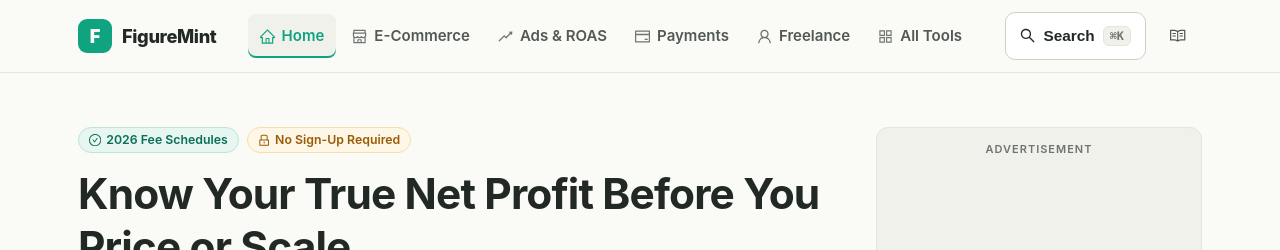
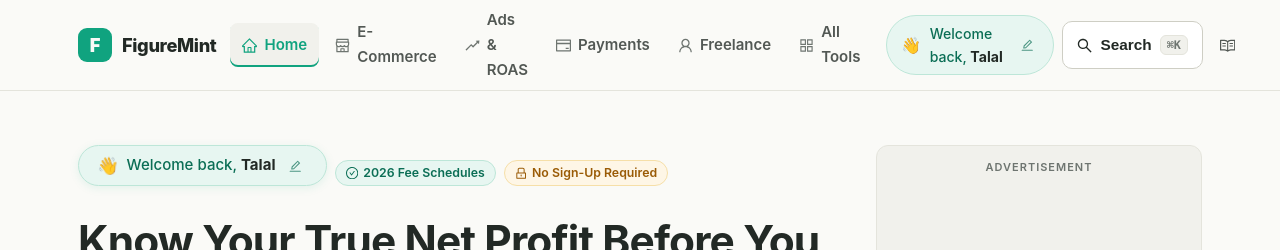
Before and after one commit to Talalilyas1208/FigureMint, a Next.js app: page / in a window 1280 px wide. Shown: the top 250 px of the page. Built offline with nearby package versions, Linux system fonts and the light colour scheme; no server answers; the database is empty; what @ant-design/nextjs-registry would draw is missing.

Commit message:
feat(ui): add primary patcher hover shadow to tiles and animated welcome back greeting with user name

```diff
--- a/src/app/page.tsx
+++ b/src/app/page.tsx
@@ -8,6 +8,7 @@ import { AdSlot } from "@/components/ads/AdSlot";
 import { QuickMarginPulse } from "@/components/engagement/QuickMarginPulse";
 import { ToolGridSection } from "@/components/engagement/ToolGridSection";
 import { HomeJsonLd } from "@/components/seo/HomeJsonLd";
+import { WelcomeBack } from "@/components/ui/WelcomeBack";
 
 export const metadata: Metadata = {
   title: "FigureMint — 2026 Seller, Creator & Freelance Net Profit Calculators",
@@ -50,7 +51,8 @@ export default function HomePage() {
       <div className="container">
         <div className="content-with-rail">
           <div>
-            <div style={{ display: "flex", flexWrap: "wrap", gap: 8, marginBottom: 14 }}>
+            <div style={{ display: "flex", flexWrap: "wrap", alignItems: "center", gap: 8, marginBottom: 14 }}>
+              <WelcomeBack defaultName="Talal" variant="hero" />
               <AppBadge tone="emerald" icon={<CheckCircleOutlined />}>
                 2026 Fee Schedules
               </AppBadge>
--- a/src/components/layout/Header.tsx
+++ b/src/components/layout/Header.tsx
@@ -7,6 +7,7 @@ import { CloseOutlined, MenuOutlined, ReadOutlined, SearchOutlined } from "@ant-
 import { useAppDispatch, useAppSelector } from "@/store/hooks";
 import { toggleWarmPaper } from "@/store/uiSlice";
 import { AppButton } from "@/components/ui/AppButton";
+import { WelcomeBack } from "@/components/ui/WelcomeBack";
 import { SearchModal } from "./SearchModal";
 import { MobileNavDrawer } from "./MobileNavDrawer";
 import { NAV_LINKS, getActiveNavHref } from "./navConfig";
@@ -63,6 +64,7 @@ export function Header() {
           </nav>
 
           <div className="header-controls">
+            <WelcomeBack defaultName="Talal" variant="compact" className="desktop-only" />
             <AppButton
               variant="secondary"
               onClick={() => setSearchOpen(true)}
--- /dev/null
+++ b/src/components/ui/WelcomeBack.tsx
@@ -0,0 +1,90 @@
+"use client";
+
+import React, { useEffect, useState } from "react";
+import { EditOutlined, CheckOutlined } from "@ant-design/icons";
+
+interface WelcomeBackProps {
+  defaultName?: string;
+  variant?: "hero" | "compact";
+  className?: string;
+}
+
+export function WelcomeBack({
+  defaultName = "Talal",
+  variant = "hero",
+  className = "",
+}: WelcomeBackProps) {
+  const [userName, setUserName] = useState<string>(defaultName);
+  const [isEditing, setIsEditing] = useState(false);
+  const [tempName, setTempName] = useState(defaultName);
+  const [mounted, setMounted] = useState(false);
+
+  useEffect(() => {
+    setMounted(true);
+    const saved = localStorage.getItem("fm_user_name");
+    if (saved && saved.trim()) {
+      setUserName(saved.trim());
+      setTempName(saved.trim());
+    } else {
+      localStorage.setItem("fm_user_name", defaultName);
+    }
+  }, [defaultName]);
+
+  const handleSaveName = (e?: React.FormEvent) => {
+    if (e) e.preventDefault();
+    const clean = tempName.trim() || defaultName;
+    setUserName(clean);
+    setTempName(clean);
+    localStorage.setItem("fm_user_name", clean);
+    setIsEditing(false);
+  };
+
+  if (!mounted) {
+    return (
+      <div className={`welcome-back-pill welcome-back-${variant} ${className}`}>
+        <span className="wave-emoji" aria-hidden="true">👋</span>
+        <span>Welcome back, <strong>{defaultName}</strong></span>
+      </div>
+    );
+  }
+
+  if (isEditing) {
+    return (
+      <form onSubmit={handleSaveName} className={`welcome-back-pill welcome-back-editing ${className}`}>
+        <span className="wave-emoji" aria-hidden="true">👋</span>
+        <label htmlFor="user-name-input" className="sr-only">Your Name</label>
+        <input
+          id="user-name-input"
+          type="text"
+          value={tempName}
+          onChange={(e) => setTempName(e.target.value)}
+          autoFocus
+          maxLength={24}
+          className="welcome-name-input"
+          placeholder="Your name"
+        />
+        <button type="submit" className="welcome-save-btn" aria-label="Save name">
+          <CheckOutlined />
+        </button>
+      </form>
+    );
+  }
+
+  return (
+    <div className={`welcome-back-pill welcome-back-${variant} ${className}`}>
+      <span className="wave-emoji" aria-hidden="true">👋</span>
+      <span>
+        Welcome back, <strong className="welcome-name-text">{userName}</strong>
+      </span>
+      <button
+        type="button"
+        onClick={() => setIsEditing(true)}
+        className="welcome-edit-btn"
+        aria-label="Edit your display name"
+        title="Click to personalize name"
+      >
+        <EditOutlined />
+      </button>
+    </div>
+  );
+}
--- a/src/styles/components.css
+++ b/src/styles/components.css
@@ -5,13 +5,15 @@
   border-radius: var(--radius-card);
   padding: 22px;
   box-shadow: var(--shadow-sm);
-  transition: border-color 0.16s ease, box-shadow 0.16s ease, transform 0.16s ease;
+  transition: border-color 0.22s cubic-bezier(0.16, 1, 0.3, 1), box-shadow 0.22s cubic-bezier(0.16, 1, 0.3, 1), transform 0.22s cubic-bezier(0.16, 1, 0.3, 1);
 }
 
-.ui-card-hover:hover {
+.ui-card-hover:hover,
+.tools-grid .ui-card:hover,
+.tools-grid a:hover .ui-card {
   border-color: var(--color-primary);
-  box-shadow: var(--shadow-card);
-  transform: translateY(-2px);
+  box-shadow: var(--shadow-primary-patch);
+  transform: translateY(-4px);
 }
 
 .ui-btn {
@@ -127,3 +129,106 @@
 .data-table { width: 100%; border-collapse: collapse; background: var(--bg-card); border: 1px solid var(--border-warm); border-radius: 12px; overflow: hidden; }
 .data-table th, .data-table td { padding: 12px 14px; border-bottom: 1px solid var(--border-warm); text-align: left; font-size: 0.94rem; }
 .data-table th { background: var(--bg-section); color: var(--text-heading); font-weight: 700; }
+
+/* Welcome Back Personalization Pill */
+.welcome-back-pill {
+  display: inline-flex;
+  align-items: center;
+  gap: 8px;
+  background-color: var(--bg-primary-soft);
+  border: 1px solid var(--border-primary-soft);
+  color: var(--text-primary-deep);
+  border-radius: var(--radius-pill);
+  font-size: 0.88rem;
+  font-weight: 500;
+  padding: 6px 14px;
+  transition: all 0.2s ease;
+  user-select: none;
+}
+
+.welcome-back-hero {
+  margin-bottom: 14px;
+  font-size: 0.94rem;
+  padding: 7px 18px;
+  box-shadow: 0 2px 10px rgba(16, 163, 127, 0.1);
+}
+
+.welcome-name-text {
+  color: var(--text-heading);
+  font-weight: 700;
+}
+
+.welcome-edit-btn {
+  background: transparent;
+  border: none;
+  cursor: pointer;
+  color: var(--text-primary-deep);
+  opacity: 0.7;
+  padding: 2px 6px;
+  font-size: 0.78rem;
+  border-radius: 4px;
+  display: inline-flex;
+  align-items: center;
+  justify-content: center;
+  transition: opacity 0.15s ease, background-color 0.15s ease;
+}
+
+.welcome-edit-btn:hover {
+  opacity: 1;
+  background-color: rgba(16, 163, 127, 0.14);
+}
+
+.welcome-back-editing {
+  background-color: var(--bg-card);
+  border-color: var(--color-primary);
+  box-shadow: 0 0 0 3px rgba(16, 163, 127, 0.18);
+}
+
+.welcome-name-input {
+  border: none;
+  background: transparent;
+  outline: none;
+  font-weight: 700;
+  font-size: 0.92rem;
+  color: var(--text-heading);
+  width: 110px;
+  padding: 0 4px;
+}
+
+.welcome-save-btn {
+  background: var(--color-primary);
+  color: #fff;
+  border: none;
+  border-radius: 999px;
+  width: 22px;
+  height: 22px;
+  display: inline-flex;
+  align-items: center;
+  justify-content: center;
+  font-size: 0.75rem;
+  cursor: pointer;
+  transition: background-color 0.15s ease;
+}
+
+.welcome-save-btn:hover {
+  background-color: var(--color-primary-hover);
+}
+
+/* Waving Hand Animation */
+@keyframes waveHand {
+  0% { transform: rotate(0deg); }
+  15% { transform: rotate(14deg); }
+  30% { transform: rotate(-8deg); }
+  45% { transform: rotate(14deg); }
+  60% { transform: rotate(-4deg); }
+  75% { transform: rotate(10deg); }
+  100% { transform: rotate(0deg); }
+}
+
+.wave-emoji {
+  display: inline-block;
+  transform-origin: 70% 70%;
+  animation: waveHand 2.2s infinite ease-in-out;
+  font-size: 1.15em;
+  line-height: 1;
+}
--- a/src/styles/layout.css
+++ b/src/styles/layout.css
@@ -53,10 +53,15 @@
 
 .desktop-nav { display: none; align-items: center; gap: 4px; }
 .mobile-only { display: inline-flex; }
+.desktop-only { display: none !important; }
 
 @media (min-width: 980px) {
   .desktop-nav { display: flex; }
   .mobile-only { display: none !important; }
+}
+
+@media (min-width: 1120px) {
+  .desktop-only { display: inline-flex !important; }
 }
 
 .nav-link {
--- a/src/styles/tokens.css
+++ b/src/styles/tokens.css
@@ -31,6 +31,7 @@
   --shadow-sm: 0 1px 3px rgba(34, 41, 37, 0.04);
   --shadow-card: 0 6px 18px rgba(34, 41, 37, 0.06);
   --shadow-dialog: 0 18px 44px rgba(34, 41, 37, 0.12);
+  --shadow-primary-patch: 0 16px 36px -4px rgba(16, 163, 127, 0.28), 0 4px 14px -2px rgba(16, 163, 127, 0.16);
 
   --radius-card: 12px;
   --radius-lg: 16px;
```
